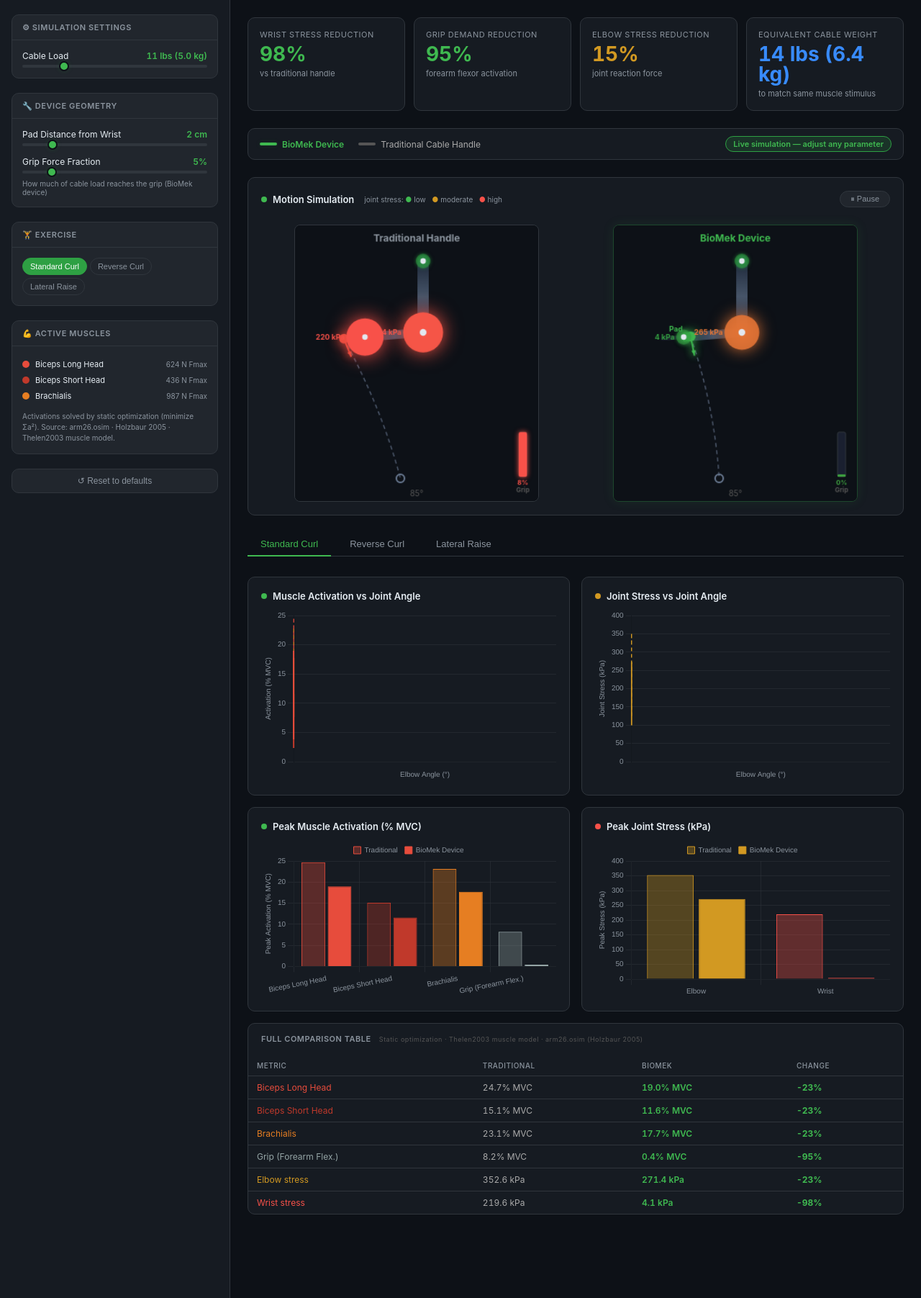
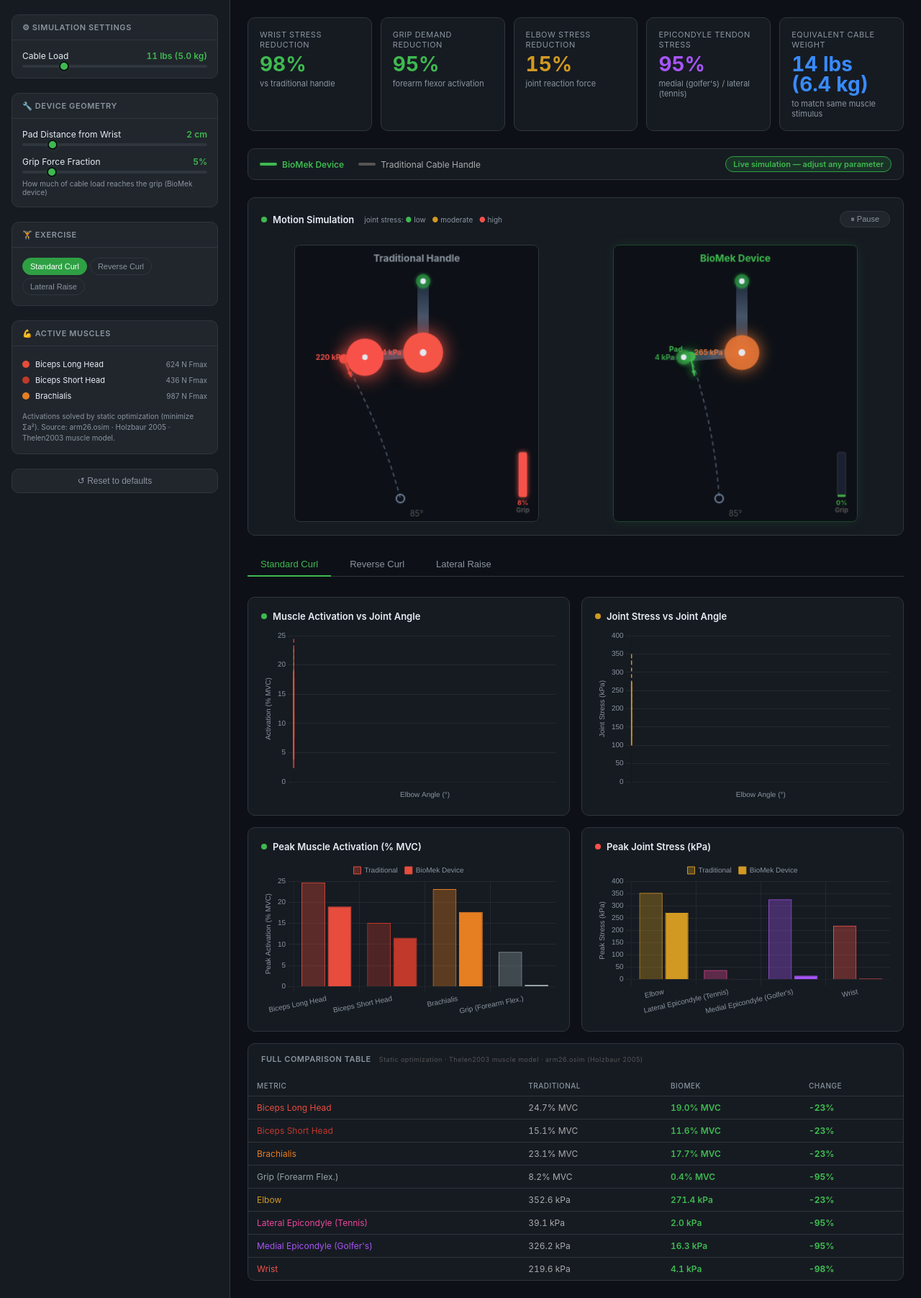
Before and after one commit to raulghosh/BioMek, a Flask app: page / in a window 1280 px wide. Shown: the part 64-1867 px from the top of the page at 72% size. Run offline with Flask 3, Linux system fonts and the light colour scheme.

Commit message:
Add epicondyle tendon stress model (medial + lateral)
Physics:
- Medial epicondyle (golfer's elbow): common flexor-pronator tendon
  stress = grip_force / 150mm² CSA. Active in all exercises.
- Lateral epicondyle (tennis elbow): ECRB co-contraction stress
  = grip_force × extensor_ratio / 100mm² CSA. Ratio is grip-pattern
  dependent — 8% for supinated, 90% for pronated (reverse curl).
  This captures the key clinical difference: reverse curl with
  traditional handle drives ECRB co-contraction to ~90% of grip force
  to resist wrist-drop moment, while BioMek eliminates this entirely.

Results at 11 lbs (48.9 N):
  Standard Curl: medial 326 kPa → 16 kPa (-95%), lateral 39 → 2 kPa
  Reverse Curl:  lateral 440 kPa → 22 kPa (-95%)  ← tennis elbow

New config keys: epicondyles (CSA), grip_patterns (extensor ratios),
grip_pattern per exercise. New Exercise field: grip_pattern.

UI: 5th hero card (Epicondyle Tendon Stress, purple), epicondyle
bars in Peak Joint Stress chart, labeled rows in comparison table.

Co-Authored-By: Claude Sonnet 4.6 <noreply@anthropic.com>

```diff
--- a/config/simulation.yaml
+++ b/config/simulation.yaml
@@ -97,6 +97,30 @@ shoulder_muscles:
 
 grip_fmax: 600.0   # forearm flexor group max force (N)
 
+# ── Epicondyle tendon model ───────────────────────────────────
+# Medial epicondyle: common flexor-pronator tendon (FCR, FCU, PL, PT origin)
+# Lateral epicondyle: ECRB / common extensor tendon origin
+# CSA values from published anatomical cadaveric studies
+epicondyles:
+  medial:
+    description: "Common flexor-pronator tendon (medial epicondyle = golfer's elbow)"
+    tendon_csa_m2: 0.000150   # 150 mm²
+  lateral:
+    description: "Common extensor / ECRB tendon (lateral epicondyle = tennis elbow)"
+    tendon_csa_m2: 0.000100   # 100 mm²
+
+# ECRB co-contraction ratio relative to grip force, by grip orientation.
+# Supinated: biceps stabilises wrist → extensor demand low.
+# Pronated:  wrist extensors co-contract to resist wrist-drop moment.
+# BioMek eliminates grip demand, so this co-contraction also drops to near zero.
+grip_patterns:
+  supinated:
+    extensor_cocontraction: 0.08
+  pronated:
+    extensor_cocontraction: 0.90
+  neutral:
+    extensor_cocontraction: 0.20
+
 # ── Exercise definitions ──────────────────────────────────────
 exercises:
   standard_curl:
@@ -104,18 +128,21 @@ exercises:
     joint: elbow
     angle_range_deg: [10, 140]
     muscles: ["BIClong", "BICshort", "BRA", "TRIlong", "TRIlat", "TRImed"]
-    note: "Supinated grip. BIC+BRA are primary flexors; TRI are antagonists."
+    grip_pattern: supinated
+    note: "Supinated grip → medial epicondyle is the primary tendon at risk."
 
   reverse_curl:
     name: "Reverse Curl"
     joint: elbow
     angle_range_deg: [10, 140]
     muscles: ["BIClong", "BICshort", "BRA", "TRIlong", "TRIlat", "TRImed"]
-    note: "Pronated grip. Same elbow mechanics; grip stress difference drives epicondyle comparison."
+    grip_pattern: pronated
+    note: "Pronated grip → ECRB co-contraction drives lateral epicondyle stress."
 
   lateral_raise:
     name: "Lateral Raise"
     joint: shoulder
     angle_range_deg: [5, 90]
     muscles: ["DELT_lat", "DELT_ant", "SUPSP"]
+    grip_pattern: neutral
     note: "Shoulder abduction. Holzbaur full UE model deltoid + supraspinatus."
--- a/src/biomek/anatomy.py
+++ b/src/biomek/anatomy.py
@@ -21,6 +21,16 @@ SHOULDER_MUSCLES: dict = _cfg["shoulder_muscles"]
 SEGMENTS: dict         = _cfg["segments"]
 JOINT_REF_AREA: dict   = _cfg["joint_ref_areas"]
 GRIP_FMAX: float       = _cfg["grip_fmax"]
+
+# Epicondyle tendon cross-sectional areas (m²) — from anatomical cadaveric studies
+MEDIAL_EPICONDYLE_CSA:  float = _cfg["epicondyles"]["medial"]["tendon_csa_m2"]
+LATERAL_EPICONDYLE_CSA: float = _cfg["epicondyles"]["lateral"]["tendon_csa_m2"]
+
+# ECRB extensor co-contraction fraction relative to grip force, per grip orientation
+GRIP_PATTERN_EXTENSOR: dict = {
+    p: v["extensor_cocontraction"]
+    for p, v in _cfg["grip_patterns"].items()
+}
 
 FLEXORS   = ["BIClong", "BICshort", "BRA"]
 EXTENSORS = ["TRIlong", "TRIlat",   "TRImed"]
--- a/src/biomek/exercises.py
+++ b/src/biomek/exercises.py
@@ -16,6 +16,7 @@ class Exercise:
     moment_arm_fn: Callable          # elbow_moment_arms or shoulder_moment_arms
     muscle_db: dict                  # ELBOW_MUSCLES or SHOULDER_MUSCLES
     grip_fmax: float = 600.0
+    grip_pattern: str = "neutral"    # "supinated" | "pronated" | "neutral"
 
 
 def load_exercises(cfg: dict | None = None) -> list[Exercise]:
@@ -41,5 +42,6 @@ def load_exercises(cfg: dict | None = None) -> list[Exercise]:
             moment_arm_fn=moment_fn,
             muscle_db=muscle_db,
             grip_fmax=cfg.get("grip_fmax", 600.0),
+            grip_pattern=ex_cfg.get("grip_pattern", "neutral"),
         ))
     return exercises
--- a/web/app.py
+++ b/web/app.py
@@ -55,6 +55,7 @@ def _run_simulation(params: dict) -> dict:
             moment_arm_fn=moment_fn,
             muscle_db=muscle_db,
             grip_fmax=float(ex_cfg.get("grip_fmax", 600.0)),
+            grip_pattern=ex_cfg.get("grip_pattern", "neutral"),
         ))
 
     eq_trad = EquipmentModel("traditional")
@@ -66,19 +67,22 @@ def _run_simulation(params: dict) -> dict:
         res_dev  = BiomechanicsEngine(eq_dev).run_simulation(ex, f_cable, n_points)
 
         def serialise(r):
-            # Merge grip into activations dict, flatten stress arrays into stresses dict
             acts = {m: r["activations"][m].tolist() for m in ex.muscles}
             acts["grip"] = r["grip_activation"].tolist()
             stresses = {
-                "wrist": r["wrist_stress"].tolist(),
-                "elbow": r["elbow_stress"].tolist(),
+                "wrist":             r["wrist_stress"].tolist(),
+                "elbow":             r["elbow_stress"].tolist(),
+                "medial_epicondyle": r["medial_epicondyle_stress"].tolist(),
+                "lateral_epicondyle": r["lateral_epicondyle_stress"].tolist(),
             }
             if ex.joint == "shoulder":
                 stresses["shoulder"] = r["shoulder_stress"].tolist()
 
             peak_st = {
-                "wrist": r["peak_wrist_stress"],
-                "elbow": r["peak_elbow_stress"],
+                "wrist":             r["peak_wrist_stress"],
+                "elbow":             r["peak_elbow_stress"],
+                "medial_epicondyle": r["peak_medial_epicondyle_stress"],
+                "lateral_epicondyle": r["peak_lateral_epicondyle_stress"],
             }
             if ex.joint == "shoulder":
                 peak_st["shoulder"] = r["peak_shoulder_stress"]
--- a/web/static/css/style.css
+++ b/web/static/css/style.css
@@ -217,7 +217,7 @@ input[type=range]:hover::-webkit-slider-thumb { transform: scale(1.2); }
 /* ── Hero metrics ─────────────────────────────────────────── */
 .metrics-row {
   display: grid;
-  grid-template-columns: repeat(4, 1fr);
+  grid-template-columns: repeat(5, 1fr);
   gap: 12px;
 }
 
@@ -421,7 +421,7 @@ input[type=range]:hover::-webkit-slider-thumb { transform: scale(1.2); }
 /* ── Responsive ──────────────────────────────────────────── */
 @media (max-width: 1100px) {
   .charts-2col { grid-template-columns: 1fr; }
-  .metrics-row { grid-template-columns: repeat(2, 1fr); }
+  .metrics-row { grid-template-columns: repeat(3, 1fr); }
 }
 
 /* ── Scrollbar ───────────────────────────────────────────── */
--- a/web/static/js/app.js
+++ b/web/static/js/app.js
@@ -24,9 +24,19 @@ const MUSCLE_META = {
 };
 
 const JOINT_COLORS = {
-  wrist:    "#f85149",
-  elbow:    "#d29922",
-  shoulder: "#388bfd",
+  wrist:              "#f85149",
+  elbow:              "#d29922",
+  shoulder:           "#388bfd",
+  medial_epicondyle:  "#a855f7",   // purple — golfer's elbow
+  lateral_epicondyle: "#ec4899",   // pink   — tennis elbow
+};
+
+const JOINT_LABELS = {
+  wrist:              "Wrist",
+  elbow:              "Elbow",
+  shoulder:           "Shoulder",
+  medial_epicondyle:  "Medial Epicondyle (Golfer's)",
+  lateral_epicondyle: "Lateral Epicondyle (Tennis)",
 };
 
 // ── Defaults ─────────────────────────────────────────────────
@@ -37,17 +47,17 @@ const DEFAULTS = {
   exercises: {
     standard_curl: {
       name: "Standard Curl", joint: "elbow", grip_fmax: 600,
-      angle_range_deg: [10, 140],
+      angle_range_deg: [10, 140], grip_pattern: "supinated",
       muscles: ["BIClong", "BICshort", "BRA", "TRIlong", "TRIlat", "TRImed"],
     },
     reverse_curl: {
       name: "Reverse Curl", joint: "elbow", grip_fmax: 600,
-      angle_range_deg: [10, 140],
+      angle_range_deg: [10, 140], grip_pattern: "pronated",
       muscles: ["BIClong", "BICshort", "BRA", "TRIlong", "TRIlat", "TRImed"],
     },
     lateral_raise: {
       name: "Lateral Raise", joint: "shoulder", grip_fmax: 600,
-      angle_range_deg: [5, 90],
+      angle_range_deg: [5, 90], grip_pattern: "neutral",
       muscles: ["DELT_lat", "DELT_ant", "SUPSP"],
     },
   }
@@ -305,10 +315,10 @@ function renderResults(data) {
         borderColor:     displayMuscles.map(m => MUSCLE_META[m]?.color||"#aaa"), borderWidth:1 },
     ], "Peak Activation (% MVC)");
 
-    // Bar: peak joint stress
+    // Bar: peak joint stress — show all joints including epicondyles
     const joints = Object.keys(bm.peak_stresses);
     charts[key].barst = mkBarChart(`chart-barst-${key}`,
-      joints.map(j => j.charAt(0).toUpperCase()+j.slice(1)), [
+      joints.map(j => JOINT_LABELS[j] || j), [
       { label:"Traditional",
         data: joints.map(j => +((tr.peak_stresses[j]||0)/1000).toFixed(1)),
         backgroundColor: joints.map(j => (JOINT_COLORS[j]||"#aaa")+"55"),
@@ -338,8 +348,9 @@ function renderResults(data) {
         const dv = ((bm.peak_stresses[j]||0)/1000).toFixed(1);
         const delta = pct(bm.peak_stresses[j], tr.peak_stresses[j]);
         const cls = delta > 0 ? "good" : (delta < -5 ? "bad" : "");
+        const jLabel = JOINT_LABELS[j] || j.replace(/_/g,' ').replace(/\b\w/g,c=>c.toUpperCase());
         html += `<tr>
-          <td style="color:${JOINT_COLORS[j]||'#aaa'}">${j.replace(/_/g,' ').replace(/\b\w/g,c=>c.toUpperCase())} stress</td>
+          <td style="color:${JOINT_COLORS[j]||'#aaa'}">${jLabel}</td>
           <td class="td-trad">${tv} kPa</td><td class="td-dev">${dv} kPa</td>
           <td class="td-delta ${cls}">${fmtPct(delta)}</td></tr>`;
       });
@@ -353,7 +364,7 @@ function renderResults(data) {
 }
 
 function updateHeroMetrics(data) {
-  let wristRed = [], gripRed = [], elbowRed = [];
+  let wristRed = [], gripRed = [], elbowRed = [], epicRed = [];
 
   data.results.forEach(res => {
     const wt = res.traditional.peak_stresses.wrist || 1;
@@ -362,12 +373,22 @@ function updateHeroMetrics(data) {
     gripRed.push(pct(res.biomek.peak_activations.grip, gt));
     const et = res.traditional.peak_stresses.elbow || 1;
     elbowRed.push(pct(res.biomek.peak_stresses.elbow, et));
+    // Epicondyle: take whichever is higher (medial vs lateral) as primary indicator
+    const mt = res.traditional.peak_stresses.medial_epicondyle || 0;
+    const lt = res.traditional.peak_stresses.lateral_epicondyle || 0;
+    if (mt > 0 || lt > 0) {
+      const epicT = Math.max(mt, lt);
+      const epicB = Math.max(res.biomek.peak_stresses.medial_epicondyle || 0,
+                             res.biomek.peak_stresses.lateral_epicondyle || 0);
+      epicRed.push(pct(epicB, epicT));
+    }
   });
 
   const avg = arr => arr.length ? Math.round(arr.reduce((a,b)=>a+b,0)/arr.length) : 0;
   $("m-wrist").textContent = avg(wristRed) + "%";
   $("m-grip").textContent  = avg(gripRed)  + "%";
   $("m-elbow").textContent = avg(elbowRed) + "%";
+  if ($("m-epic")) $("m-epic").textContent = avg(epicRed) + "%";
 
   const equivLbs = Math.round(state.f_cable_lbs / 0.77);
   $("m-equiv").textContent = fmtWeight(equivLbs);
@@ -391,6 +412,7 @@ function buildPayload() {
       angle_range_deg: ex.angle_range_deg,
       muscles: ex.muscles,
       grip_fmax: ex.grip_fmax || 600,
+      grip_pattern: ex.grip_pattern || "neutral",
     };
   });
   return {
--- a/web/templates/index.html
+++ b/web/templates/index.html
@@ -122,6 +122,11 @@
         <div class="metric-sub">joint reaction force</div>
       </div>
       <div class="metric-card">
+        <div class="metric-label">Epicondyle Tendon Stress</div>
+        <div class="metric-value" id="m-epic" style="color:#a855f7">—</div>
+        <div class="metric-sub">medial (golfer's) / lateral (tennis)</div>
+      </div>
+      <div class="metric-card">
         <div class="metric-label">Equivalent Cable Weight</div>
         <div class="metric-value blue" id="m-equiv">—</div>
         <div class="metric-sub">to match same muscle stimulus</div>
```
Also changed, not shown: src/biomek/engine.py (+36 -16 lines).
